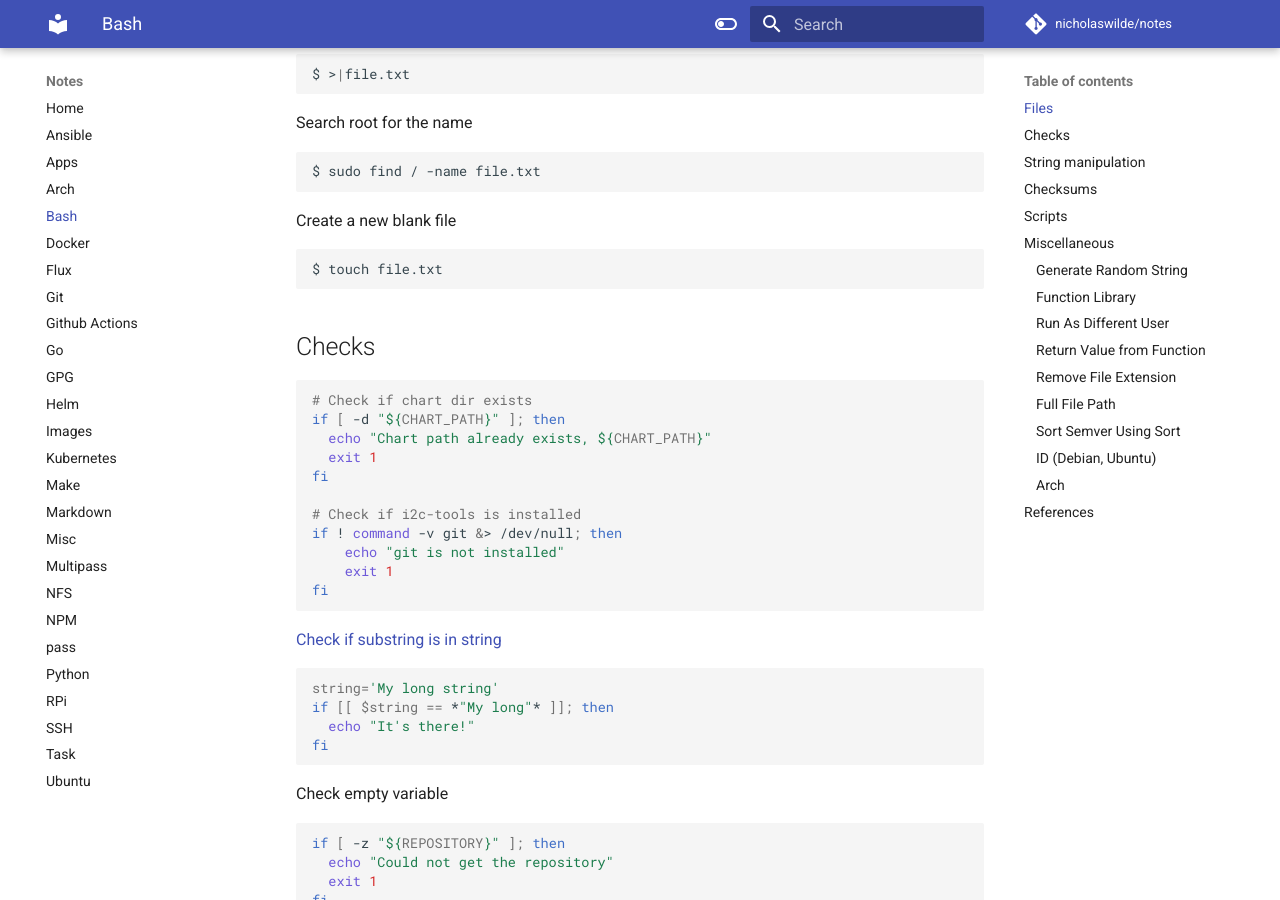
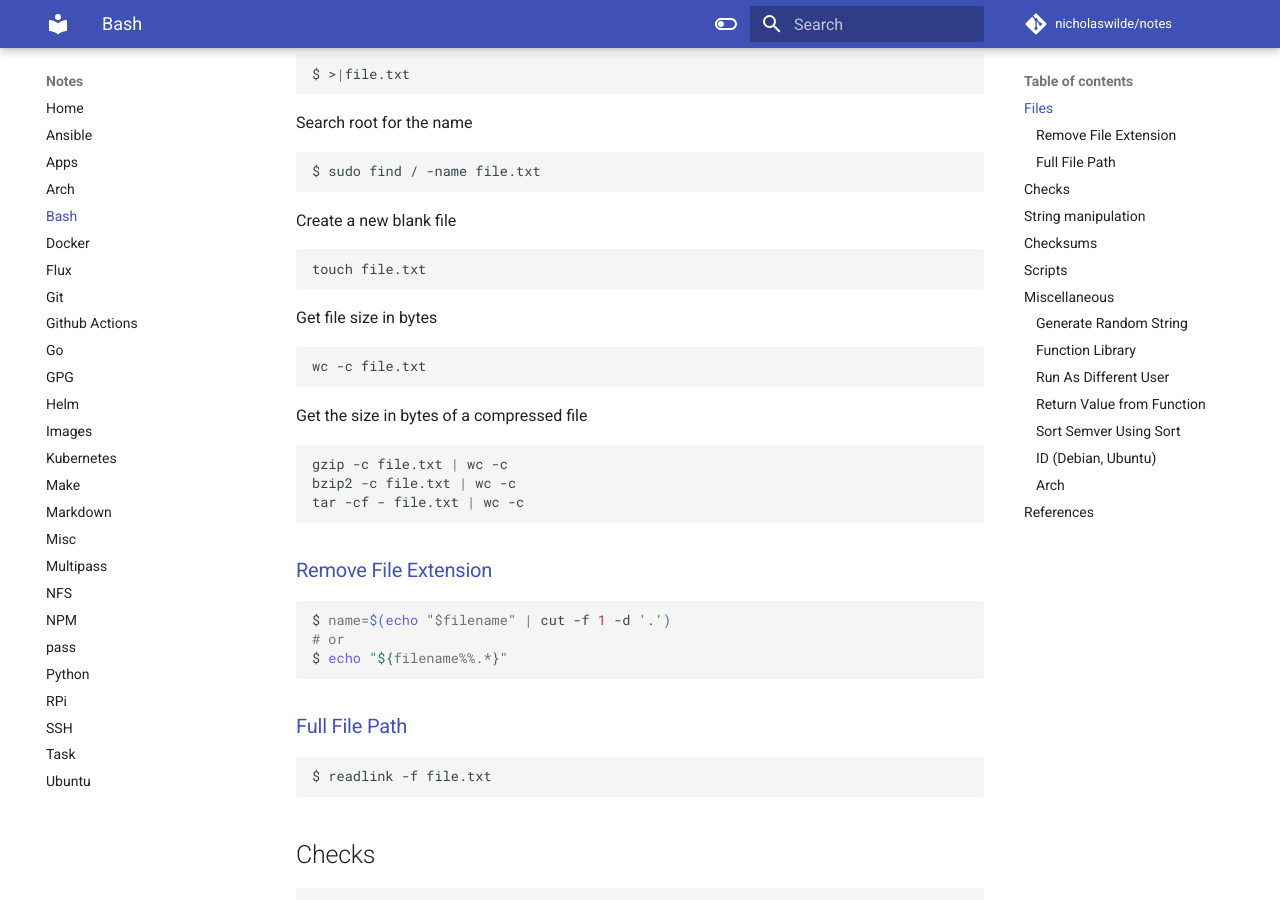
Before and after one commit to nicholaswilde/notes, an MkDocs documentation site: the page built from docs/bash.md, in a window 1280 px wide and 900 px high, scrolled down 529 px. Built offline with MkDocs 1.6.1 and Material for MkDocs 9.7.7, drawn with Linux system fonts in a browser that asks for light colours; comment, search, counter and statistics services are not loaded; some of the changed text lies outside the part shown.

Commit message:
Moved stuff around
Signed-off-by: Nicholas Wilde <ncwilde43@gmail.com>

````diff
--- a/docs/bash.md
+++ b/docs/bash.md
@@ -33,7 +33,35 @@
 Create a new blank file
 
 ```shell
-$ touch file.txt
+touch file.txt
+```
+
+Get file size in bytes
+
+```shell
+wc -c file.txt
+```
+
+Get the size in bytes of a compressed file
+
+```shell
+gzip -c file.txt | wc -c
+bzip2 -c file.txt | wc -c
+tar -cf - file.txt | wc -c
+```
+
+### [Remove File Extension](https://stackoverflow.com/a/12152669/1061279)
+
+```shell
+$ name=$(echo "$filename" | cut -f 1 -d '.')
+# or
+$ echo "${filename%%.*}"
+```
+
+### [Full File Path](https://stackoverflow.com/a/5265775/1061279)
+
+```shell
+$ readlink -f file.txt
 ```
 
 ## Checks
@@ -291,20 +319,6 @@
 echo $result
 ```
 
-### [Remove File Extension](https://stackoverflow.com/a/12152669/1061279)
-
-```shell
-$ name=$(echo "$filename" | cut -f 1 -d '.')
-# or
-$ echo "${filename%%.*}"
-```
-
-### [Full File Path](https://stackoverflow.com/a/5265775/1061279)
-
-```shell
-$ readlink -f file.txt
-```
-
 ### [Sort Semver Using Sort](https://stackoverflow.com/a/63027058/1061279)
 
 ```shell
````
Also changed, not shown: 1 other file.
